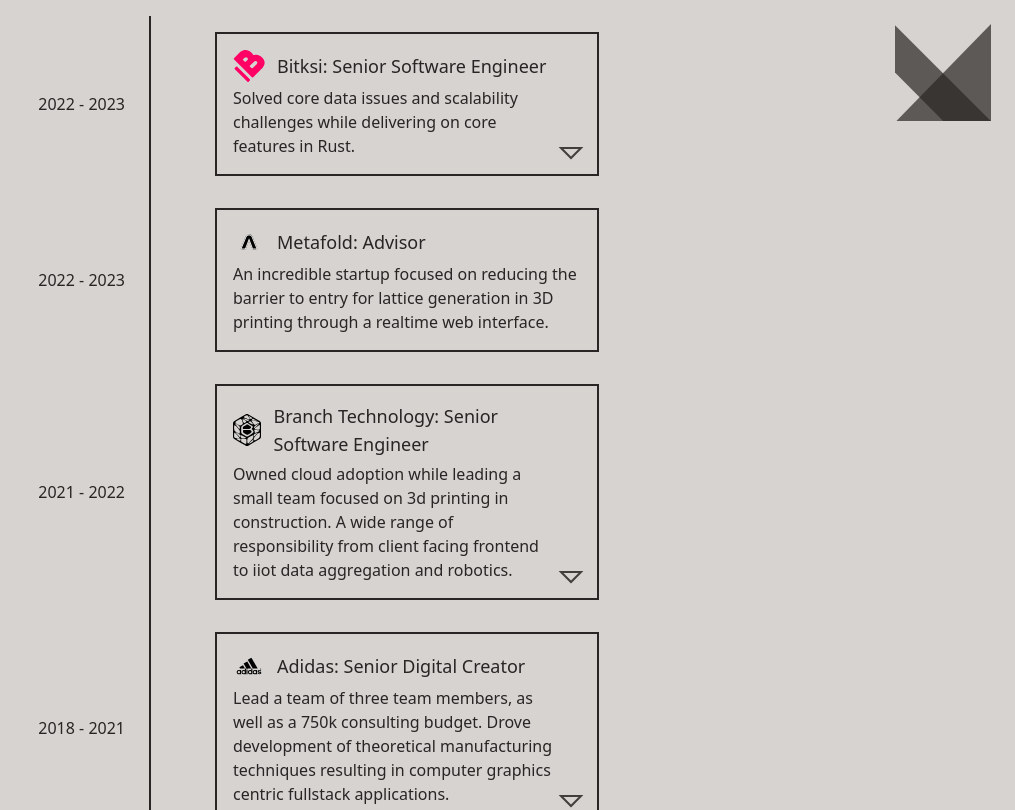
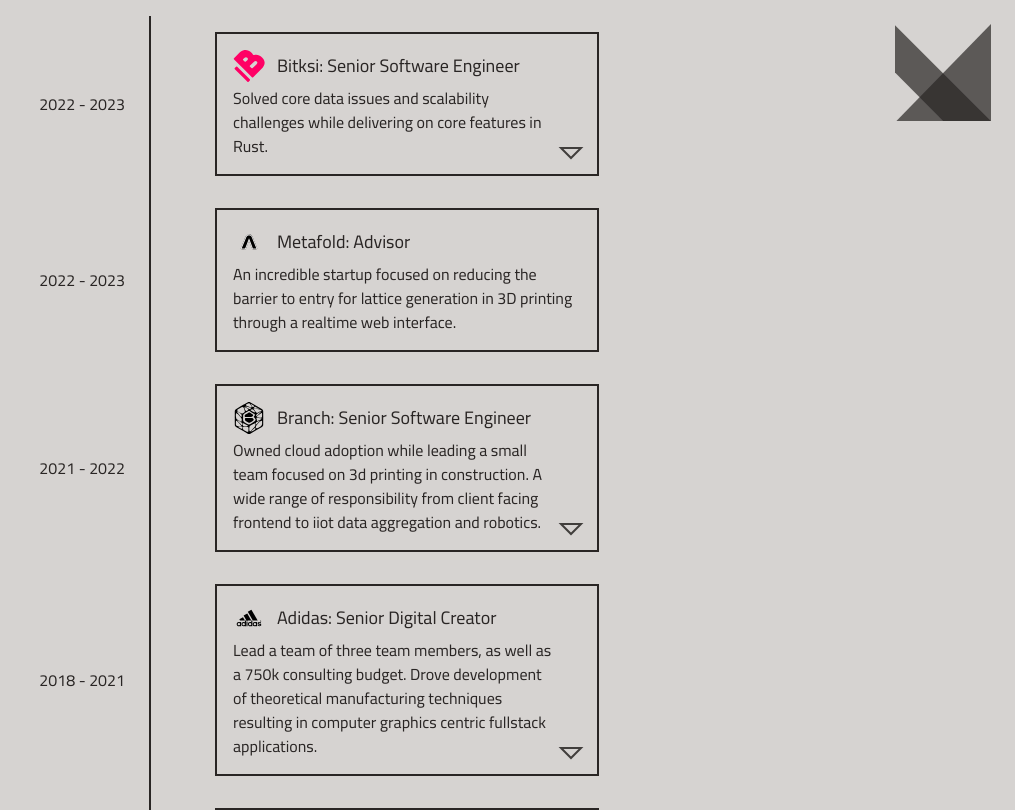
Before and after one commit to jdilla52/portfolio, a Next.js app: page /experience in a window 1280 px wide. Shown: the top 810 px of the page, without its empty margins (265-1280 px from the left). Built offline with nearby package versions, Linux system fonts and the light colour scheme; a web font is replaced by a local one.

Commit message:
updated font to cairo

```diff
--- a/src/assets/special_bullet.tsx
+++ b/src/assets/special_bullet.tsx
@@ -32,8 +32,8 @@
 const SpecialBullet = (props: SpecialBulletProps) => {
     const [hover, isHover] = useHover()
     return (
-        <div ref={hover} className="flex flex-row items-center gap-2">
-            <div className="w-3 pt-1">
+        <div ref={hover} className="flex flex-row items-center gap-2 body-font font-cairo">
+            <div className="w-3">
                 <svg className="stroke-stone-800 stroke-1" width="100%" height="100%" viewBox="0 0 9 9" fill="none"
                      xmlns="http://www.w3.org/2000/svg">
                     <path d="M0 4.53552L10 4.53552"/>
--- a/src/components/experience_card.tsx
+++ b/src/components/experience_card.tsx
@@ -8,8 +8,8 @@
     // todo add collapse on move out of screen
     // todo add animation for expand
     return (
-        <>
-            {expanded ? <div className="flex flex-row">
+        <div className="flex flex-row font-cairo">
+            {expanded ? <>
                     <div className="flex flex-row grow justify-between border-2 border-stone-800 w-full p-4 ml-16 my-4"
                          onClick={() => props.projects ? setExpanded(!expanded) : () => null}>
                         <div className="flex flex-col items-left justify-center">
@@ -18,7 +18,7 @@
                                 <p className="text-lg">{props.company}: {props.role}</p>
                             </div>
                             <p className="">{props.headline}</p>
-                            {props.projects ? <div className="flex flex-col text-sm gap-1">
+                            {props.projects ? <div className="flex flex-col text-sm gap-1 pt-1">
                                 {props.projects.map((project: Project) => {
                                     return (
                                         <div key={project.name} className="flex flex-col">
@@ -38,8 +38,8 @@
                                 <Arrow t={expanded ? 1.0 : 0.0}/>
                             </div> : null}
                     </div>
-                </div> :
-                <div className="flex flex-row">
+                </> :
+                <>
                     <div className="flex flex-row w-36 border-r-2 border-stone-800 items-center justify-end">
                         <div className="pr-6">
                             {props.date.length === 1 && <p className="">{props.date[0]}</p>}
@@ -60,8 +60,8 @@
                                 <Arrow t={expanded ? 1.0 : 0.0}/>
                             </div> : null}
                     </div>
-                </div>}
-        </>
+                </>}
+        </div>
     )
 }
 
--- a/src/components/project_card.tsx
+++ b/src/components/project_card.tsx
@@ -11,7 +11,7 @@
 const ProjectCard = ({title, description, link}: ProjectCardProps) => {
     const [toggle, setToggle] = useState(false)
     return (
-        <div className="w-full flex flex-col justify-center border-2 border-stone-800"
+        <div className="w-full flex flex-col justify-center border-2 border-stone-800 font-cairo"
              onClick={() => setToggle(!toggle)}>
             <div className="w-full flex flex-row justify-left pl-6 p-4 gap-7">
                 <div className="h-28 w-36 bg-stone-100"></div>
--- a/src/data/experience.json
+++ b/src/data/experience.json
@@ -54,7 +54,7 @@
       "headline": "An incredible startup focused on reducing the barrier to entry for lattice generation in 3D printing through a realtime web interface."
     },
     {
-      "company": "Branch Technology",
+      "company": "Branch",
       "date": ["2021", "2022"],
       "role": "Senior Software Engineer",
       "image": "/branch.svg",
--- a/src/pages/index.tsx
+++ b/src/pages/index.tsx
@@ -10,7 +10,7 @@
     return (
         <>
             <main className="flex min-h-screen flex-col items-center justify-center bg-stone-400
-            font-sans font-normal leading-relaxed text-stone-800 font-base">
+            font-sans font-normal leading-relaxed text-stone-800 body-font font-cairo">
                 <div className="w-48 p-6">
                     <Logo/>
                 </div>
--- a/src/styles/globals.css
+++ b/src/styles/globals.css
@@ -1,3 +1,5 @@
+@import url("https://fonts.googleapis.com/css2?family=Cairo&display=swap");
+
 @tailwind base;
 
 @layer base {
@@ -51,5 +53,4 @@
 /*  }*/
 /*}*/
 
-
 @tailwind components;
--- a/tailwind.config.cjs
+++ b/tailwind.config.cjs
@@ -4,8 +4,7 @@
   theme: {
     extend: {
       fontFamily: {
-        heading: ['Montserrat', 'sans-serif'],
-        body: ['Hind', 'sans-serif'],
+        'cairo': ['Cairo', 'sans-serif']
       },
       strokeWidth: {
         '3': '3px',
```
